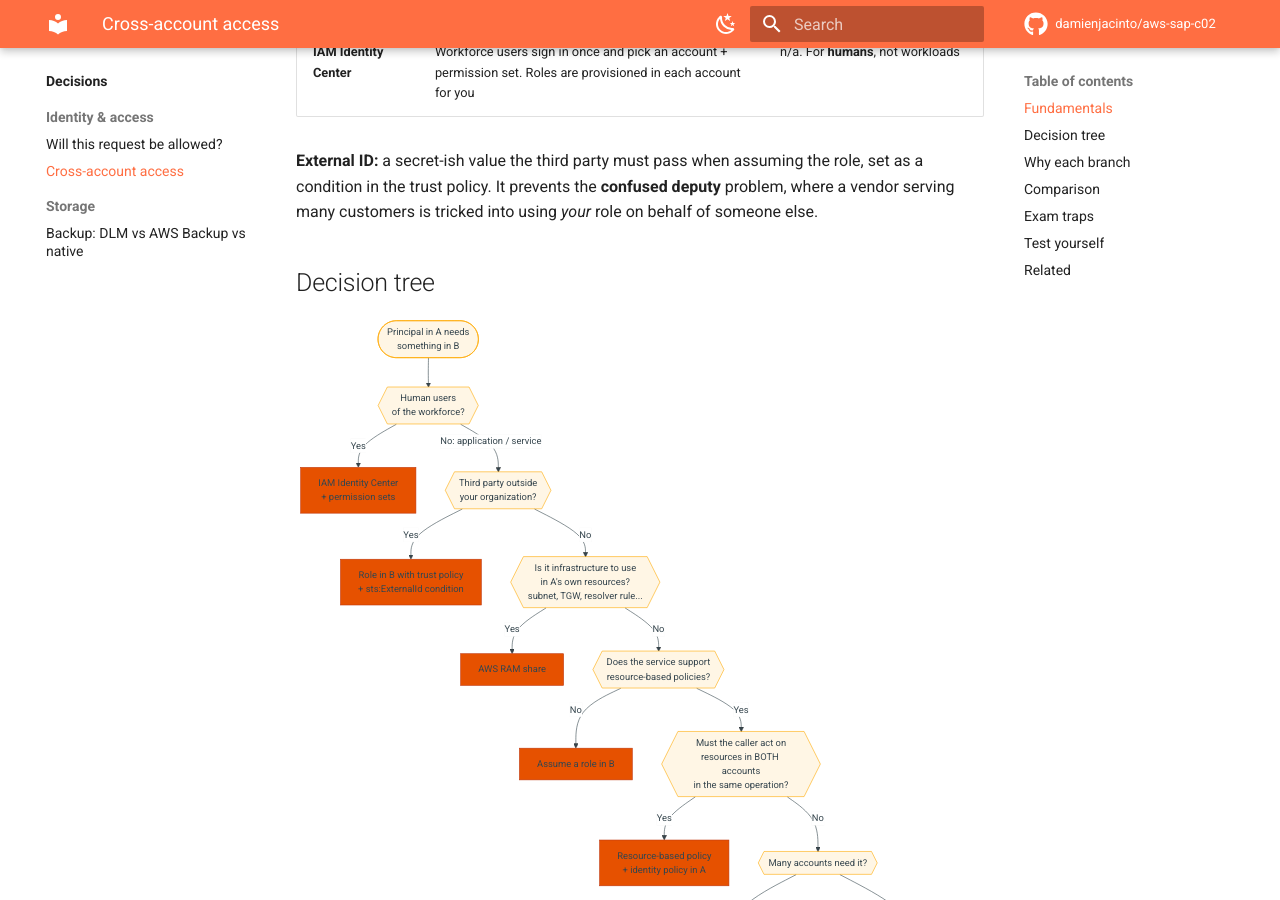
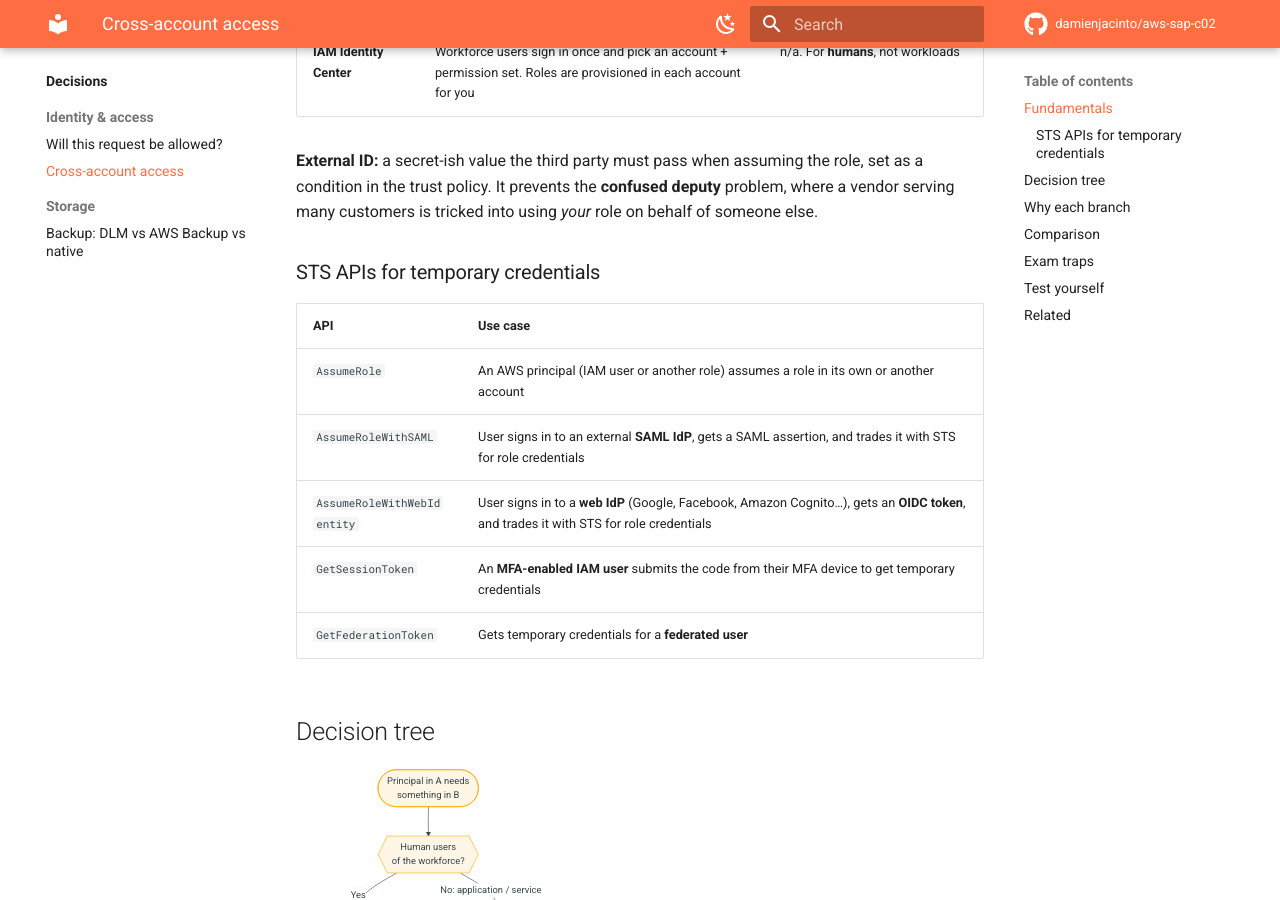
Before and after one commit to damienjacinto/aws-sap-c02, an MkDocs documentation site: the page built from docs/decisions/identity/cross-account-access.md, in a window 1280 px wide and 900 px high, scrolled down 799 px. Built offline with MkDocs 1.6.1 and Material for MkDocs 9.7.7, drawn with Linux system fonts in a browser that asks for light colours; comment, search, counter and statistics services are not loaded.

Commit message:
docs(identity): add STS APIs for temporary credentials
Co-Authored-By: Claude Opus 5.5 <noreply@anthropic.com>

```diff
--- a/docs/decisions/identity/cross-account-access.md
+++ b/docs/decisions/identity/cross-account-access.md
@@ -21,6 +21,16 @@ tags:
 | **IAM Identity Center** | Workforce users sign in once and pick an account + permission set. Roles are provisioned in each account for you | n/a. For **humans**, not workloads |
 
 **External ID:** a secret-ish value the third party must pass when assuming the role, set as a condition in the trust policy. It prevents the **confused deputy** problem, where a vendor serving many customers is tricked into using *your* role on behalf of someone else.
+
+### STS APIs for temporary credentials
+
+| API | Use case |
+|---|---|
+| `AssumeRole` | An AWS principal (IAM user or another role) assumes a role in its own or another account |
+| `AssumeRoleWithSAML` | User signs in to an external **SAML IdP**, gets a SAML assertion, and trades it with STS for role credentials |
+| `AssumeRoleWithWebIdentity` | User signs in to a **web IdP** (Google, Facebook, Amazon Cognito…), gets an **OIDC token**, and trades it with STS for role credentials |
+| `GetSessionToken` | An **MFA-enabled IAM user** submits the code from their MFA device to get temporary credentials |
+| `GetFederationToken` | Gets temporary credentials for a **federated user** |
 
 ## Decision tree
 
```
